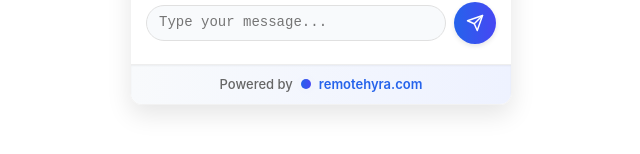
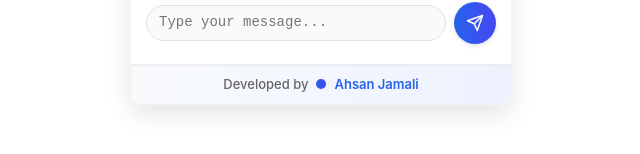
Before and after one commit to ahsanjamali/bartrainingbot, a React (Vite) app: page / in a window 1280 px wide. Shown: the part 596-750 px from the top of the page, without its empty margins (319-959 px from the left). Built offline with nearby package versions, Linux system fonts and the light colour scheme; no server answers.

Commit message:
commit 9

```diff
--- a/src/ChatWidget.jsx
+++ b/src/ChatWidget.jsx
@@ -871,14 +871,14 @@ const ChatWidget = () => {
       {/* Powered by footer */}
       <div className="chat-widget-footer">
         <div>
-          <span>Powered by</span>
+          <span>Developed by</span>
           <a
-            href="https://remotehyra.com"
+            href="https://ahsanjamali.me"
             target="_blank"
             rel="noopener noreferrer"
           >
             <span className="chat-widget-pulse-dot"></span>
-            remotehyra.com
+            Ahsan Jamali
           </a>
         </div>
       </div>
```
